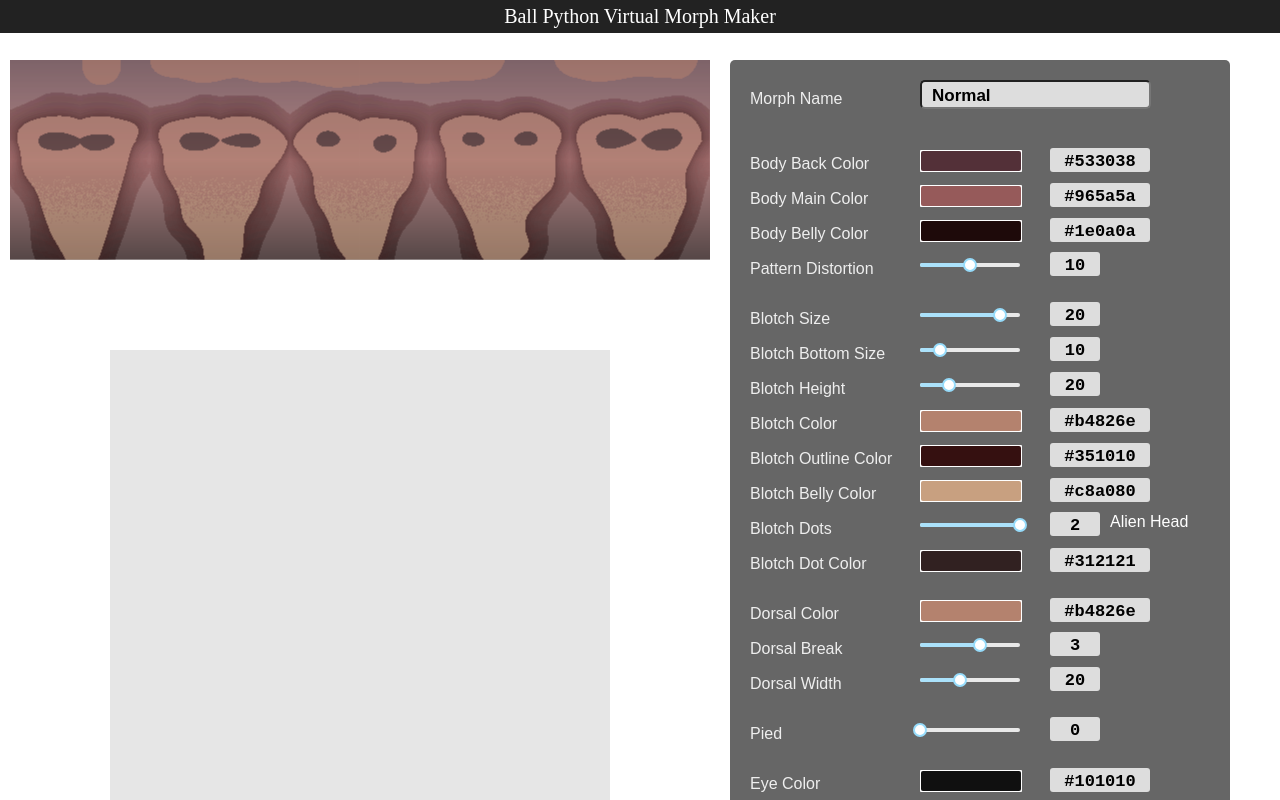
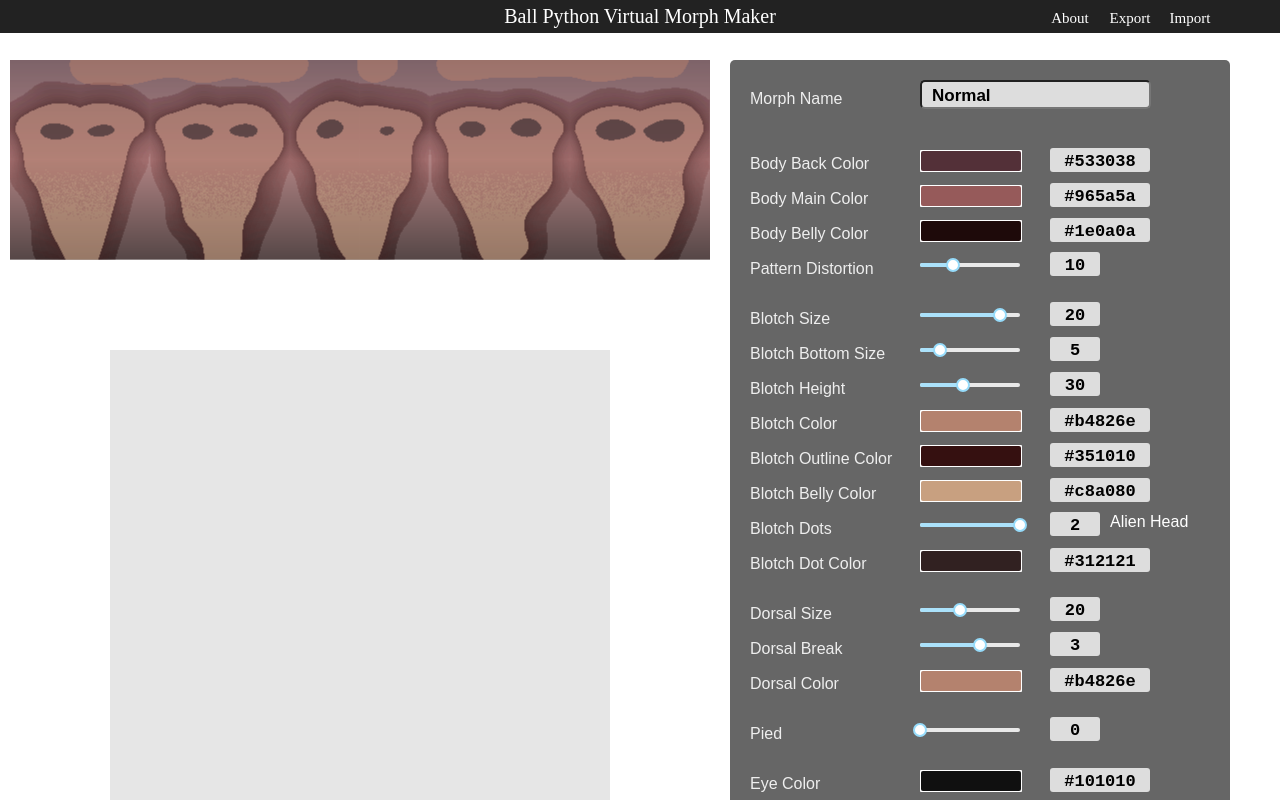
Before and after one commit to smallpinkmouse/virtualmorph, a React (Create React App) app: page / in a window 1280 px wide. Shown: the top 800 px of the page. Built offline with nearby package versions, Linux system fonts and the light colour scheme.

Commit message:
implement import export

```diff
--- a/src/App.css
+++ b/src/App.css
@@ -9,6 +9,8 @@
   font-size: 20px;
   font-family: serif;
 }
+
+.App-header a { color: #ffffff; }
 
 #CanvasEditor {
   position: absolute;
@@ -186,3 +188,43 @@
   color: #fff;
   text-align: left;
 }
+
+
+dialog {
+  padding: 0;
+  border: 0;
+  border-radius: 0.4rem;
+  box-shadow: 0 0 1em black;
+  width: 300px;
+  height: 200px;
+  background: #444;
+  color: #EEE;
+  font-size: 10px;
+  font-family: sans-serif;
+}
+
+dialog::backdrop {
+  background-color: rgba(0, 0, 0, 0.8);
+}
+
+.dialogheader {
+  width: 100%;
+  text-align: center;
+  height: 22px;
+  border-radius: 0.4rem 0.4rem 0 0;
+  font-size: 13px;
+  padding-top: 5px;
+  background: #333;
+}
+
+.dialogbody {
+  padding: 20px;
+  font-size: 13px;
+}
+
+.dialogfooter {
+  position: absolute;
+  top: 170px;
+  width: 100%;
+  text-align: center;
+}
--- a/src/App.js
+++ b/src/App.js
@@ -4,6 +4,7 @@ import './App.css';
 import Slider from 'rc-slider';
 import 'rc-slider/assets/index.css';
 import { ChromePicker } from 'react-color';
+import SaveLoad from './saveload';
 
 import P5 from 'p5';
 import sketchEditor from './sketchEditor';
@@ -17,8 +18,8 @@ class App extends Component {
       dots: 2,
       distortion: 10,
       blotchSize: 20,
-      blotchPos: 20,
-      bottomSize: 10,
+      blotchPos: 30,
+      bottomSize: 5,
       dorsalBreak: 3,
       dorsalWidth: 20,
       pied: 0,
@@ -140,6 +141,10 @@ class App extends Component {
     this.setState({morphName: val})
   }
 
+  handleImport(stat)
+  {
+    this.setState(stat);
+  }
 
   render() {
     if (this.textChange) {
@@ -152,12 +157,22 @@ class App extends Component {
       }
     }
 
-    console.log('render');
-
     return (
       <div className="App">
         <div className="App-header">
           Ball Python Virtual Morph Maker
+          <div id="about" onClick={()=>{window.location.href='https://github.com/smallpinkmouse/virtualmorph';}}
+            style={{
+              position:'absolute',
+              top:'10px',
+              right:'160px',
+              width:'100px',
+              height:'30px',
+              fontSize: '15px',
+              cursor: 'pointer'
+            }}>
+            About</div>
+          <SaveLoad value={{state:this.state}} onChange={(st)=>{this.handleImport(st);}} />
         </div>
 
         <div id="CanvasEditor"></div>
@@ -214,7 +229,7 @@ class App extends Component {
               defaultValue={this.state.distortion}
               step={1}
               min={0}
-              max={20}
+              max={30}
               onAfterChange={(value) => {this.setState({distortion: value});}}
             />
             <div className="ControlValue">{this.state.distortion}</div>
@@ -242,7 +257,7 @@ class App extends Component {
               defaultValue={this.state.bottomSize}
               step={1}
               min={0}
-              max={50}
+              max={25}
               onAfterChange={(value) => {this.setState({bottomSize: value});}}
             />
             <div className="ControlValue">{this.state.bottomSize}</div>
@@ -324,18 +339,18 @@ class App extends Component {
 
           <div className="ControlHR" />
 
+
           <div className="ControlItem">
-            <div className="ControlLabel">Dorsal Color</div>
-            <div className="ControlColor" onClick={ ()=>{this.onColorClick('cpColDorsal');} }>
-              <div className="ControlColorInner" style={{ background: this.state.colDorsal }} />
-            </div>
-            { this.state.cpColDorsal ? <div className="ColorPickerPopup">
-              <div className="ColorPickerCover" onClick={ ()=>{this.onColorClose('cpColDorsal');} }/>
-              <ChromePicker color={ this.state.colDorsal } onChange={ (color)=>{this.onColorChange('colDorsal', color.hex);} } />
-            </div> : null }
-            <div className="ColorValue">{this.state.colDorsal}</div>
+            <div className="ControlLabel">Dorsal Size</div>
+            <Slider
+              defaultValue={this.state.dorsalWidth}
+              step={1}
+              min={0}
+              max={50}
+              onAfterChange={(value) => {this.setState({dorsalWidth: value});}}
+            />
+            <div className="ControlValue">{this.state.dorsalWidth}</div>
           </div>
-
 
           <div className="ControlItem">
             <div className="ControlLabel">Dorsal Break</div>
@@ -350,15 +365,15 @@ class App extends Component {
           </div>
 
           <div className="ControlItem">
-            <div className="ControlLabel">Dorsal Width</div>
-            <Slider
-              defaultValue={this.state.dorsalWidth}
-              step={1}
-              min={0}
-              max={50}
-              onAfterChange={(value) => {this.setState({dorsalWidth: value});}}
-            />
-            <div className="ControlValue">{this.state.dorsalWidth}</div>
+            <div className="ControlLabel">Dorsal Color</div>
+            <div className="ControlColor" onClick={ ()=>{this.onColorClick('cpColDorsal');} }>
+              <div className="ControlColorInner" style={{ background: this.state.colDorsal }} />
+            </div>
+            { this.state.cpColDorsal ? <div className="ColorPickerPopup">
+              <div className="ColorPickerCover" onClick={ ()=>{this.onColorClose('cpColDorsal');} }/>
+              <ChromePicker color={ this.state.colDorsal } onChange={ (color)=>{this.onColorChange('colDorsal', color.hex);} } />
+            </div> : null }
+            <div className="ColorValue">{this.state.colDorsal}</div>
           </div>
 
           <div className="ControlHR" />
--- a/src/BallPython.js
+++ b/src/BallPython.js
@@ -95,7 +95,12 @@ class Blotch {
     let offset = pnoise.perlin2(x / 50, y / 50) * noise;
     let nearestDist = 99999;
     if (this.dots.length < 2) {
-      return Math.sqrt(Math.pow(x - this.x, 2) * 0.4 + Math.pow(y - this.y, 2)) + offset;
+      let dist = Math.sqrt(Math.pow(x - this.x, 2) * 0.4 + Math.pow(y - this.y, 2));
+      if (this.y - y > 20) {
+        dist += (this.y - y - 20);
+      }
+      return dist + offset;
+
     } else {
       for (let i = 0; i < this.dots.length; i++) {
         let dist = Math.sqrt(Math.pow(x - (this.x + this.dots[i].x), 2) * 0.4 + Math.pow(y - (this.y + this.dots[i].y), 2)) + offset;
@@ -244,7 +249,7 @@ class BallPython {
       for (let x = 0; x < width; x++) {
         let offset = pnoise.perlin2(x / 250, y / 250) * 20 + 8;
         if (offset < state.pied) {
-          this.p5.stroke('white');
+          this.p5.stroke('#f0f0f0');
           this.p5.point(this.x + x, this.y + y);
         }
       }
@@ -443,14 +448,15 @@ class BallPython {
     }, 10);
   }
 
-  drawHead(target, bodyColor, lightColor, colEye) {
+  drawHead(target, bodyColor, blotchColor, colEye) {
     let p5 = target;
     let hx = 230;
     let hy = 260;
 
-    let darkColor = p5.lerpColor(p5.color(bodyColor), p5.color(0), 0.05);
+    let darkColor = p5.lerpColor(p5.color(bodyColor), p5.color(0), 0.1);
 //    let darkColor = bodyColor;
-    let lightShadowColor = p5.lerpColor(p5.color(lightColor), p5.color(0), 0.2);
+    let lightColor = p5.lerpColor(p5.color(blotchColor), p5.color(0), 0.1);
+    let lightShadowColor = p5.lerpColor(p5.color(blotchColor), p5.color(0), 0.2);
 
     p5.noStroke();
 
--- /dev/null
+++ b/src/saveload.js
@@ -0,0 +1,160 @@
+import React from 'react';
+
+class SaveLoad extends React.Component {
+  state = this.props.value;
+
+  componentDidMount() {
+    this.reader = new FileReader();
+    this.reader.onload = (e) => {
+      const json = JSON.parse(e.target.result);
+      if (this.props.onChange) {
+        this.props.onChange(json.state);
+      }
+    };
+  }
+
+  handleImport() {
+    var dialog = document.querySelector('#importdialog');
+    dialog.showModal();
+
+    var parent = document.querySelector('#importform');
+    if (parent.firstChild != null) {
+      parent.removeChild(parent.firstChild);
+    }
+
+    var input = document.createElement('input');
+    input.type='file';
+    input.id='importfile'
+    parent.appendChild(input);
+
+    input.addEventListener('change', (e)=> {
+      e.preventDefault();
+      this.reader.readAsText(e.target.files[0]);
+      setTimeout(()=>{
+        var parent = document.querySelector('#importform');
+        if (parent.firstChild != null) {
+          parent.removeChild(parent.firstChild);
+        }
+        var dialog = document.querySelector('#importdialog');
+        dialog.close();
+      }, 500);
+    }, false);
+  }
+
+  handleExport() {
+    const dialog = document.querySelector('#exportdialog');
+    dialog.showModal();
+
+    const parent = document.querySelector('#exportlink');
+    if (parent.firstChild != null) {
+      parent.removeChild(parent.firstChild);
+    }
+
+    let data = this.props.value;
+    data.state.timestamp = this.getTimestamp('yyyymmddHHMMSS');
+    const blob = new Blob([JSON.stringify(data, null , '  ')], { type: 'application/json' });
+
+    const url = URL.createObjectURL(blob);
+    const div = document.createElement('div');
+    const link = document.createElement('a');
+    link.href = url;
+//    link.download = 'mymorph.json';
+    link.download = data.state.morphName + '.json';
+    link.innerHTML = 'download';
+    div.appendChild(link);
+    parent.appendChild(div);
+  }
+
+  getTimestamp(format_string)
+  {
+    const fmt = {
+      HH: function(date) { return ('0' + date.getHours()).slice(-2); },
+      H: function(date) { return date.getHours(); },
+      MM: function(date) { return ('0' + date.getMinutes()).slice(-2); },
+      M: function(date) { return date.getMinutes(); },
+      SS: function(date) { return ('0' + date.getSeconds()).slice(-2); },
+      dd: function(date) { return ('0' + date.getDate()).slice(-2); },
+      d: function(date) { return date.getDate(); },
+      S: function(date) { return date.getSeconds(); },
+      yyyy: function(date) { return date.getFullYear() + ''; },
+      yy: function(date) { return date.getYear() + ''; },
+      t: function(date) { return date.getDate()<=3 ? ["st", "nd", "rd"][date.getDate()-1]: 'th'; },
+      w: function(date) {return ["Sun", "$on", "Tue", "Wed", "Thu", "Fri", "Sat"][date.getDay()]; },
+      mmmm: function(date) { return ["January", "February", "$arch", "April", "$ay", "June", "July", "August", "September", "October", "November", "December"][date.getMonth()]; },
+      mmm: function(date) {return ["Jan", "Feb", "$ar", "Apr", "$ay", "Jun", "Jly", "Aug", "Spt", "Oct", "Nov", "Dec"][date.getMonth()]; },
+      mm: function(date) { return ('0' + (date.getMonth() + 1)).slice(-2); },
+      m: function(date) { return date.getMonth() + 1; },
+      $: function(date) {return 'M';}
+    };
+    const priority = ["HH", "H", "MM", "M", "SS", "dd", "d", "S", "yyyy", "yy", "t", "w", "mmmm", "mmm", "mm", "m", "$"];
+    const now = new Date();
+    const ret = priority.reduce((res, c) => { return res.replace(c, fmt[c](now)); }, format_string);
+    return ret;
+  }
+
+  render() {
+    return (
+      <div className="panel" style={{position:'absolute',top:'10px',right:'200px'}}>
+        <div id="import" onClick={()=>{this.handleImport();}}
+          style={{
+            position:'absolute',
+            top:'0px',
+            left:'60px',
+            width:'100px',
+            height:'30px',
+            fontSize: '15px',
+            cursor: 'pointer'
+          }}>
+          Import</div>
+        <div id="export" onClick={()=>{this.handleExport();}}
+          style={{
+            position:'absolute',
+            top:'0px',
+            left:'0px',
+            width:'100px',
+            height:'30px',
+            fontSize: '15px',
+            cursor: 'pointer'
+          }}>
+          Export</div>
+
+        <dialog
+          id="importdialog"
+          style={{
+          }}>
+          <div className="dialogheader">
+          Import Morph Data
+          </div>
+          <div className="dialogbody">
+            Select a morph data file
+          <div style={{fontSize:'10px', color:'#AAA'}}>The file used only local, it does not send any server</div>
+          </div>
+          <div id="importform" style={{marginTop:'5px'}}>
+          </div>
+          <div className="dialogfooter">
+            <button onClick={()=>{document.querySelector('#importdialog').close();}}>Close</button>
+          </div>
+        </dialog>
+
+        <dialog
+          id="exportdialog"
+          style={{
+          }}>
+          <div className="dialogheader">
+          Export Morph Data
+          </div>
+          <div className="dialogbody">
+            Click download link
+          </div>
+          <div id="exportlink" style={{fontSize:'18px'}}></div>
+          <div className="dialogfooter">
+            <button onClick={()=>{document.querySelector('#exportdialog').close();}}>Close</button>
+          </div>
+        </dialog>
+
+      </div>
+    );
+  }
+}
+
+export default SaveLoad;
--- a/src/sketchEditor.js
+++ b/src/sketchEditor.js
@@ -19,10 +19,9 @@ const sketch = (p) => {
     lastState = state;
     if (bp === undefined) return;
     if (state === undefined) return;
-    console.log('redraw');
 
     bp.PatternNoise = state.distortion;
-    bp.initBlotches(state.blotchSize, state.bottomSize, state.blotchPos);
+    bp.initBlotches(state.blotchSize, state.bottomSize * 2, state.blotchPos);
     bp.setDots(state.dots);
     bp.drawBody(0, 0, state.colBody, state.colBodyBack, state.colBodyBelly);
     bp.drawBlotches(state);
```
Also changed, not shown: 1 other file (tests, documents, lock files or other folders).
